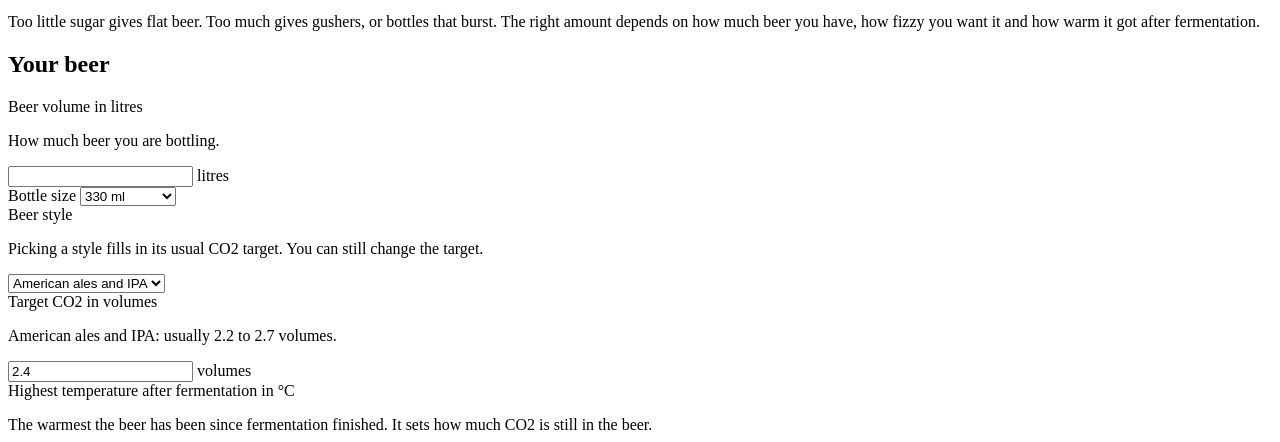
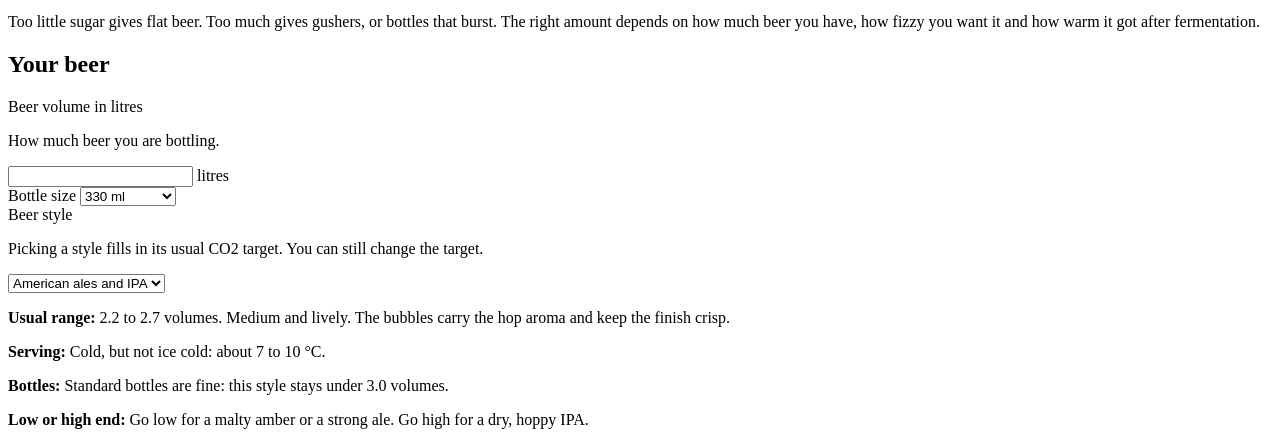
Before and after one commit to toondegryse/floc-nation-site, a website with bundled scripts: page docs/calculator.html in a window 1280 px wide. Shown: the part 306-748 px from the top of the page. Built offline with nearby package versions, Linux system fonts and the light colour scheme.

Commit message:
T13 social kit passes review (larger banner badge, 80 px minimum, easier upload steps); T12 style guide in review
Co-Authored-By: Claude Opus 5.5 <noreply@anthropic.com>
Claude-Session: https://claude.ai/code/session_01EwXVXC4CwB8DDShLo7PwZc

```diff
--- a/docs/calculator.html
+++ b/docs/calculator.html
@@ -70,7 +70,13 @@
         <div class="field">
           <label for="style">Beer style</label>
           <p class="hint" id="style-hint">Picking a style fills in its usual CO2 target. You can still change the target.</p>
-          <select id="style" aria-describedby="style-hint"></select>
+          <select id="style" aria-describedby="style-hint style-guide"></select>
+          <div class="note small" id="style-guide" hidden>
+            <p id="style-guide-1"><strong><span id="style-guide-1-label"></span>:</strong> <span id="style-guide-1-text"></span></p>
+            <p id="style-guide-2"><strong><span id="style-guide-2-label"></span>:</strong> <span id="style-guide-2-text"></span></p>
+            <p id="style-guide-3"><strong><span id="style-guide-3-label"></span>:</strong> <span id="style-guide-3-text"></span></p>
+            <p id="style-guide-4"><strong><span id="style-guide-4-label"></span>:</strong> <span id="style-guide-4-text"></span></p>
+          </div>
         </div>
 
         <div class="field">
--- a/docs/css/site.css
+++ b/docs/css/site.css
@@ -675,6 +675,12 @@ button:hover {
   margin-bottom: 0;
 }
 
+/* A note inside a form field (the style guide under the style menu): the
+   field's own margin already spaces it from the next field. */
+.field > .note {
+  margin-bottom: 0;
+}
+
 .result {
   margin: 0 0 var(--space-4);
 }
--- a/docs/js/calculator.js
+++ b/docs/js/calculator.js
@@ -6,8 +6,9 @@
  *      and returns exactly what the page shows. Node can import it for tests.
  *   2. initPage(document): the DOM code. It runs only in a browser.
  *
- * The maths and the input checks live in priming.js. This file reads the
- * fields, rounds the numbers for display and decides what to show.
+ * The maths and the input checks live in priming.js, and the style guide
+ * text in styles.js. This file reads the fields, rounds the numbers for
+ * display and decides what to show.
  */
 
 import {
@@ -18,6 +19,7 @@ import {
   DEFAULT_BOTTLE_ML,
   TEMP_RANGE_C,
 } from './priming.js';
+import { guideForStyle } from './styles.js';
 
 // ---------------------------------------------------------------------------
 // Page constants
@@ -95,6 +97,32 @@ export function targetForStyle(styleId) {
   return preset && preset.default !== null ? formatVols(preset.default) : null;
 }
 
+/** Label of the guide's first line for a style with a range. */
+export const GUIDE_RANGE_LABEL = 'Usual range';
+
+/**
+ * The lines of the style guide shown under the style menu.
+ *
+ * A style with a range leads with "Usual range: <min> to <max> volumes.",
+ * built from STYLE_PRESETS, followed on the same line by how it should feel
+ * in the glass (styles.js). Its other lines follow. Custom has no range, so
+ * it shows its own lines only.
+ *
+ * @param {string} styleId An id from STYLE_PRESETS.
+ * @returns {{ points: ReadonlyArray<{ label: string, text: string }> }|null}
+ *   One { label, text } per line, shown as "label: text", or null for an
+ *   unknown id.
+ */
+export function styleGuideView(styleId) {
+  const guide = guideForStyle(styleId);
+  const preset = findStyle(styleId);
+  if (!guide || !preset) return null;
+  const lines = hasRange(preset)
+    ? [{ label: GUIDE_RANGE_LABEL, text: [`${rangeText(preset)}.`, guide.feel].filter(Boolean).join(' ') }]
+    : [];
+  return { points: [...lines, ...guide.points] };
+}
+
 /**
  * Everything the page shows for the given field values.
  *
@@ -103,7 +131,7 @@ export function targetForStyle(styleId) {
  * @param {string} [raw.litres]         Beer volume in litres.
  * @param {string} [raw.bottleSize]     '330', '500', '620', '640' or 'custom'.
  * @param {string} [raw.customBottleMl] Bottle size in ml, used when bottleSize is 'custom'.
- * @param {string} [raw.style]          A STYLE_PRESETS id. Only changes the target hint.
+ * @param {string} [raw.style]          A STYLE_PRESETS id. Changes the target hint and the style guide.
  * @param {string} [raw.targetVols]     Target CO2 in volumes.
  * @param {string} [raw.tempC]          Highest temperature after fermentation, in °C.
  * @param {string} [raw.sugar]          'dextrose' or 'table'.
@@ -123,6 +151,7 @@ export function targetForStyle(styleId) {
  *   errors: Object<string, string>,
  *   prompt: string,
  *   targetHint: string,
+ *   styleGuide: { points: ReadonlyArray<{ label: string, text: string }> }|null,
  *   showCustomBottle: boolean,
  *   result: object|null
  * }}
@@ -132,6 +161,8 @@ export function targetForStyle(styleId) {
  *   errors maps a field (litres, bottleSize, customBottleMl, targetVols,
  *   tempC, sugar) to the message shown next to it.
  *   prompt is the line shown in the results area when there is no result.
+ *   styleGuide is styleGuideView() for the picked style: the lines shown
+ *   under the style menu, or null (no guide shown) for an unknown style id.
  *   result is what calculatePriming() returned, or null.
  */
 export function computeView(raw = {}, options = {}) {
@@ -188,6 +219,7 @@ export function computeView(raw = {}, options = {}) {
     errors,
     prompt,
     targetHint: targetHint(values.style, values.targetVols, !('targetVols' in fieldErrors)),
+    styleGuide: styleGuideView(values.style),
     showCustomBottle,
     result,
   };
@@ -219,8 +251,8 @@ function runCalculator(inputs) {
 
 function targetHint(styleId, targetRaw, targetIsValid) {
   const preset = findStyle(styleId);
-  if (!preset || preset.min === null || preset.max === null) return CUSTOM_TARGET_HINT;
-  const range = `${preset.name}: usually ${formatVols(preset.min)} to ${formatVols(preset.max)} volumes.`;
+  if (!preset || !hasRange(preset)) return CUSTOM_TARGET_HINT;
+  const range = `${preset.name}: usually ${rangeText(preset)}.`;
   const target = Number(targetRaw);
   const outside = targetIsValid && !isEmpty(targetRaw) && (target < preset.min || target > preset.max);
   return outside ? `${range} Your target is outside this range.` : range;
@@ -228,6 +260,15 @@ function targetHint(styleId, targetRaw, targetIsValid) {
 
 function findStyle(styleId) {
   return STYLE_PRESETS.find((preset) => preset.id === styleId) ?? null;
+}
+
+function hasRange(preset) {
+  return preset.min !== null && preset.max !== null;
+}
+
+/** A preset's usual range, e.g. '3.3 to 4.5 volumes'. */
+function rangeText(preset) {
+  return `${formatVols(preset.min)} to ${formatVols(preset.max)} volumes`;
 }
 
 function formatVols(vols) {
@@ -280,6 +321,9 @@ const FIELD_IDS = Object.freeze({
   sugar: 'sugar',
 });
 
+/** Lines in the style guide panel on calculator.html (#style-guide-1 to -4). */
+const GUIDE_SLOTS = 4;
+
 function initPage(doc) {
   const byId = (id) => doc.getElementById(id);
   const field = (key) => byId(FIELD_IDS[key]);
@@ -299,6 +343,12 @@ function initPage(doc) {
     perBottleLabel: byId('per-bottle-label'),
     perBottleGrams: byId('per-bottle-grams'),
     residual: byId('result-residual'),
+    guide: byId('style-guide'),
+    guideLines: Array.from({ length: GUIDE_SLOTS }, (_, i) => ({
+      line: byId(`style-guide-${i + 1}`),
+      label: byId(`style-guide-${i + 1}-label`),
+      text: byId(`style-guide-${i + 1}-text`),
+    })),
   };
 
   // Lists come from priming.js, so the page and the maths always agree.
@@ -349,6 +399,17 @@ function initPage(doc) {
 
     setHidden(out.customBottle, !view.showCustomBottle);
     setText(out.targetHint, view.targetHint);
+
+    // Style guide: not a live region, so a new style doesn't interrupt the
+    // results. The style menu's aria-describedby points to it.
+    const points = view.styleGuide?.points ?? [];
+    setHidden(out.guide, points.length === 0);
+    out.guideLines.forEach((slot, i) => {
+      const point = points[i];
+      setHidden(slot.line, !point);
+      setText(slot.label, point ? point.label : '');
+      setText(slot.text, point ? point.text : '');
+    });
 
     setText(out.prompt, view.prompt);
     setHidden(out.prompt, view.prompt === '');
--- /dev/null
+++ b/docs/js/styles.js
@@ -0,0 +1,81 @@
+/**
+ * Beer style guides for the priming-sugar calculator.
+ *
+ * Plain data: no DOM code and no imports. calculator.js shows the guide for
+ * the picked style under the style menu.
+ *
+ * STYLE_GUIDES has one guide per id in STYLE_PRESETS (priming.js), and no
+ * other ids. Each guide is { feel, points }:
+ *   feel   How the carbonation should feel in the glass, and why. The page
+ *          shows it on the first line, after the style's usual range from
+ *          STYLE_PRESETS: "Usual range: 3.3 to 4.5 volumes. <feel>".
+ *          null for Custom, which has no range.
+ *   points The other lines, in order, each shown as "label: text".
+ *          Presets: Serving, Bottles, Low or high end.
+ *          Custom: how to choose a target instead (four lines).
+ *
+ * Copy rules (CLAUDE.md): plain and practical, short sentences, no hype,
+ * no exclamation marks, no sales, prices or legal topics, no personal names.
+ * About 60 words per guide as shown, range line and labels included. The CO2
+ * ranges and defaults live in STYLE_PRESETS only; the tips say "low end" and
+ * "high end" rather than repeat them.
+ */
+
+/** Bottle advice for styles that stay at or under 3.0 volumes. */
+const STANDARD_BOTTLES = 'Standard bottles are fine: this style stays under 3.0 volumes.';
+
+export const STYLE_GUIDES = Object.freeze({
+  'british-ales': guide('Low and soft. Fresh, not fizzy, so the malt and hops come first.', [
+    ['Serving', 'Cool, not cold: about 11 to 13 °C, warmer than a lager.'],
+    ['Bottles', STANDARD_BOTTLES],
+    ['Low or high end', 'Go low for a soft, cask-like pint. Go high for a firmer head that lasts.'],
+  ]),
+
+  'stout-porter': guide('Moderate and smooth. Enough to hold a head, but low enough to keep the body creamy.', [
+    ['Serving', 'Cool, about 10 to 13 °C. Too cold hides the roast flavours.'],
+    ['Bottles', STANDARD_BOTTLES],
+    ['Low or high end', 'Go low for a rich, full-bodied stout. Go high for a lighter, drier porter.'],
+  ]),
+
+  'american-ale-ipa': guide('Medium and lively. The bubbles carry the hop aroma and keep the finish crisp.', [
+    ['Serving', 'Cold, but not ice cold: about 7 to 10 °C.'],
+    ['Bottles', STANDARD_BOTTLES],
+    ['Low or high end', 'Go low for a malty amber or a strong ale. Go high for a dry, hoppy IPA.'],
+  ]),
+
+  'lager-pilsner': guide('Crisp and lively, with fine bubbles and a firm head. A clean, light beer tastes dull without it.', [
+    ['Serving', 'Cold, about 4 to 7 °C.'],
+    ['Bottles', STANDARD_BOTTLES],
+    ['Low or high end', 'The range is narrow. Go low for a darker, maltier lager. Go high for a pale, dry pilsner.'],
+  ]),
+
+  wheat: guide('High and lively. A tall, thick head carries the yeast aroma.', [
+    ['Serving', 'Cold, in a tall glass with room for the foam.'],
+    ['Bottles', 'Standard bottles are fine only up to about 3.0 volumes. Use bottles rated for high pressure.'],
+    ['Low or high end', 'Start at the low end. Go higher for more foam, only in bottles rated for it.'],
+  ]),
+
+  custom: guide(null, [
+    ['Where to start', 'Start from the closest style and adjust its target a little.'],
+    ['Usual range', 'Most beers sit between 1.5 and 3.0 volumes. Wheat beer goes up to 4.5.'],
+    ['In the glass', 'Lower feels softer. Higher feels crisper, with a bigger head.'],
+    ['Bottles', 'Standard bottles are fine up to about 3.0 volumes. Above that, use bottles rated for high pressure.'],
+  ]),
+});
+
+/**
+ * The guide data for a style.
+ * @param {string} styleId An id from STYLE_PRESETS.
+ * @returns {{ feel: string|null, points: ReadonlyArray<{ label: string, text: string }> }|null}
+ *   The guide, or null for an unknown id.
+ */
+export function guideForStyle(styleId) {
+  return typeof styleId === 'string' && Object.hasOwn(STYLE_GUIDES, styleId) ? STYLE_GUIDES[styleId] : null;
+}
+
+function guide(feel, points) {
+  return Object.freeze({
+    feel,
+    points: Object.freeze(points.map(([label, text]) => Object.freeze({ label, text }))),
+  });
+}
```
Also changed, not shown: brand/BRAND.md (+2 -2 lines), brand/social/PROFILES.md (+3 -3 lines), brand/social/UPLOAD.md (+45 -12 lines), brand/social/facebook-cover-1702x630.png, brand/social/youtube-banner-2560x1440.png.
